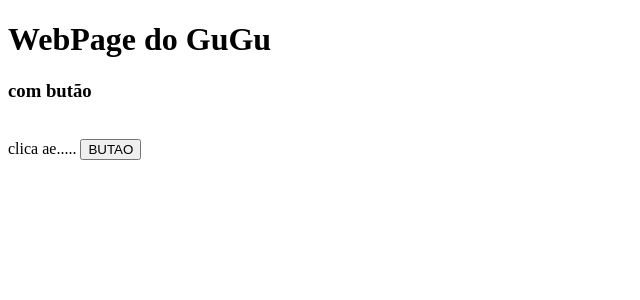
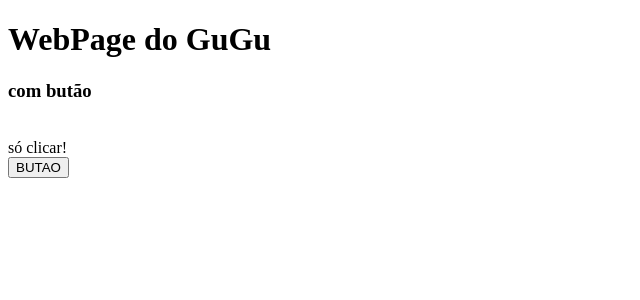
Before and after one commit to GuSSniper/training-next, a Next.js app: page / in a window 1280 px wide. Shown: the top 300 px of the page, without its empty margins (0-640 px from the left). Built offline with nearby package versions, Linux system fonts and the light colour scheme.

Commit message:
gugu homepage

```diff
--- a/pages/index.js
+++ b/pages/index.js
@@ -1,10 +1,13 @@
+//https://training-next-gussniper.vercel.app/
+
 function Home() {
     return (
     <div>
         <h1>WebPage do GuGu</h1>
         <h3>com butão</h3>
         <br></br>
-        <div>clica ae.....         <button>BUTAO</button></div>
+        <div>só clicar!</div>
+        <button>BUTAO</button>
     </div>
     )
 }
```
